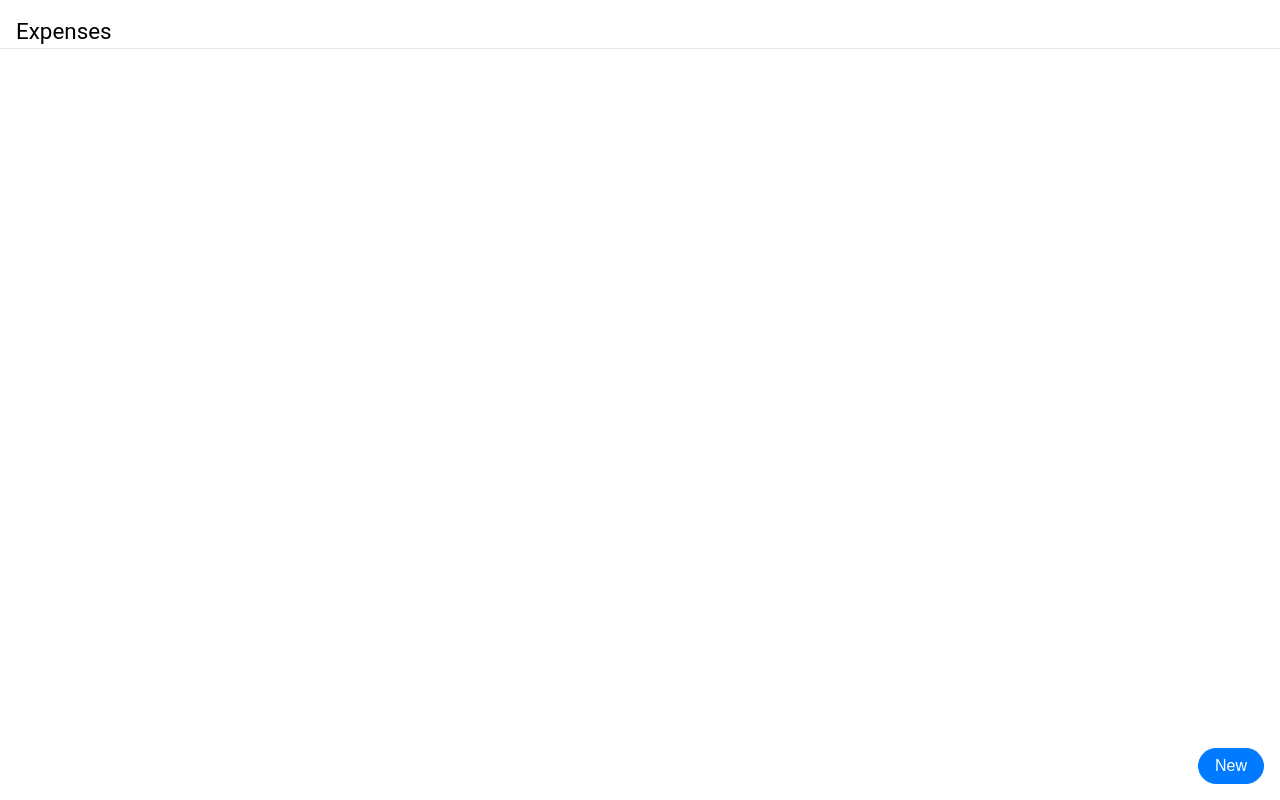
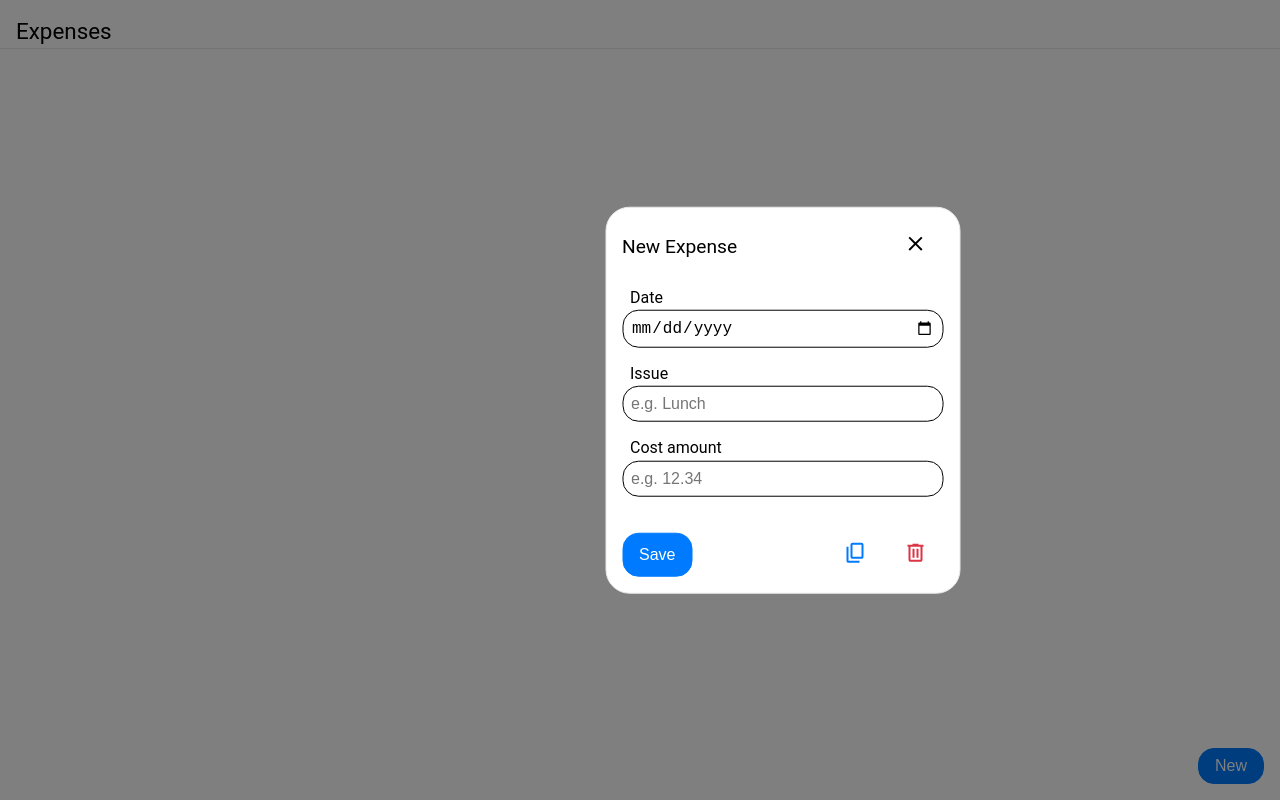
Before and after one commit to rudolfbatke/moneyhamster, a SvelteKit app: page /app/expenses in a window 1280 px wide. Built offline with nearby package versions, Linux system fonts and the light colour scheme.

Commit message:
feat(expenses): add icons and inputs
Signed-off-by: Rudolf Batke <rudolf@batke.eu>

```diff
--- a/src/lib/components/Button.svelte
+++ b/src/lib/components/Button.svelte
@@ -1,18 +1,24 @@
 <script>
-	/** @type {boolean} */
-	export let outlined = false;
 	/** @type {'primary' | 'danger'} */
 	export let color = 'primary';
+	/** @type {'fill' | 'outline' | 'plain'} */
+	export let style = 'fill';
 </script>
 
-<button class:danger={color === 'danger'} class:outlined on:click>
+<button
+	class:danger={color === 'danger'}
+	class:fill={style === 'fill'}
+	class:outline={style === 'outline'}
+	class:plain={style === 'plain'}
+	on:click
+>
 	<slot />
 </button>
 
 <style>
 	button {
 		border: 1px solid var(--primary-color);
-		border-radius: 18px;
+		border-radius: 1rem;
 		color: var(--background-color);
 		cursor: pointer;
 		padding: 0.5em 1em;
@@ -24,13 +30,19 @@
 		background-color: var(--primary-hover);
 	}
 
-	button.outlined {
+	button.outline,
+	button.plain {
 		background-color: transparent;
 		color: var(--primary-color);
 	}
 
-	button.outlined:hover {
+	button.outline:hover,
+	button.plain:hover {
 		background-color: var(--background-hover);
+	}
+
+	button.plain {
+		border: none;
 	}
 
 	.danger {
@@ -38,7 +50,7 @@
 		color: var(--danger-color);
 		background-color: var(--danger-color);
 	}
-	.danger.outlined {
+	.danger.outline {
 		color: var(--danger-color);
 	}
 </style>
--- a/src/lib/components/Dialog.svelte
+++ b/src/lib/components/Dialog.svelte
@@ -1,6 +1,9 @@
 <script>
 	import { createEventDispatcher } from 'svelte';
 	import Button from './Button.svelte';
+	import Close from '$lib/icons/Close.svelte';
+	import Delete from '$lib/icons/Delete.svelte';
+	import Copy from '$lib/icons/Copy.svelte';
 
 	const dispatch = createEventDispatcher();
 
@@ -8,7 +11,7 @@
 	 * This is the code that is executed when the user clicks on the button
 	 * The value of the button is passed to the parent component
 	 *
-	 * @param {'save'|'cancel'|'delete'|'copy'} action
+	 * @param {'save'|'close'|'delete'|'copy'} action
 	 */
 	const click = (action) => dispatch('action', action);
 </script>
@@ -19,18 +22,24 @@
 			<h2>
 				<slot name="title">Title</slot>
 			</h2>
-			<Button on:click={() => click('cancel')} outlined>Cancel</Button>
+			<Button on:click={() => click('close')} style="plain">
+				<Close />
+			</Button>
 		</div>
 		<div class="content">
 			<slot />
 		</div>
-		<form class="actions">
+		<div class="actions">
+			<Button on:click={() => click('save')}>Save</Button>
 			<div>
-				<Button color="danger" outlined on:click={() => click('delete')}>Delete</Button>
-				<Button outlined on:click={() => click('copy')}>Copy</Button>
+				<Button style="plain" on:click={() => click('copy')}>
+					<Copy />
+				</Button>
+				<Button color="danger" style="plain" on:click={() => click('delete')}>
+					<Delete color="danger" />
+				</Button>
 			</div>
-			<Button on:click={() => click('save')}>Save</Button>
-		</form>
+		</div>
 	</dialog>
 </div>
 
@@ -52,7 +61,7 @@
 		transform: translate(-50%, -50%);
 		max-width: 90%;
 		background-color: var(--background-color);
-		border-radius: 27px;
+		border-radius: 1.5rem;
 		z-index: 1000;
 		border: 1px solid var(--border-color);
 	}
--- /dev/null
+++ b/src/lib/components/Input.svelte
@@ -0,0 +1,44 @@
+<script>
+	/** @type {'text' | 'number' | 'date'} */
+	export let type = 'text';
+	export let label = '';
+	export let value = '';
+	export let placeholder = '';
+	export let required = false;
+	export let disabled = false;
+	export let readonly = false;
+
+	const id = label || Math.random().toString(36).substring(2, 15);
+</script>
+
+<div>
+	<label for={id}>
+		{label}
+	</label>
+	<input {type} {value} {placeholder} {required} {disabled} {readonly} {id} />
+</div>
+
+<style>
+	div {
+		display: flex;
+		flex-direction: column;
+		color: var(--text-color);
+		padding-bottom: 1rem;
+	}
+
+	label {
+		font-size: 1rem;
+		margin-bottom: 0.2rem;
+		color: var(--text-color);
+		padding-left: 0.5rem;
+	}
+
+	input {
+		border: 1px solid var(--text-color);
+		border-radius: 1rem;
+		padding: 0.5rem;
+		font-size: 1rem;
+		background-color: var(--background-color);
+		color: var(--text-color);
+	}
+</style>
--- /dev/null
+++ b/src/lib/icons/Close.svelte
@@ -0,0 +1,3 @@
+<svg xmlns="http://www.w3.org/2000/svg" height="24" viewBox="0 -960 960 960" width="24" style="fill: var(--text-color)">
+<path d="m256-200-56-56 224-224-224-224 56-56 224 224 224-224 56 56-224 224 224 224-56 56-224-224-224 224Z"/>
+</svg>
--- /dev/null
+++ b/src/lib/icons/Copy.svelte
@@ -0,0 +1,16 @@
+<script>
+	/** @type {'primary'|'secondary'|'danger'} */
+	export let color = 'primary';
+</script>
+
+<svg
+	xmlns="http://www.w3.org/2000/svg"
+	height="24"
+	viewBox="0 -960 960 960"
+	width="24"
+	style={`fill: var(--${color}-color)`}
+>
+	<path
+		d="M360-240q-33 0-56.5-23.5T280-320v-480q0-33 23.5-56.5T360-880h360q33 0 56.5 23.5T800-800v480q0 33-23.5 56.5T720-240H360Zm0-80h360v-480H360v480ZM200-80q-33 0-56.5-23.5T120-160v-560h80v560h440v80H200Zm160-240v-480 480Z"
+	/></svg
+>
--- /dev/null
+++ b/src/lib/icons/Delete.svelte
@@ -0,0 +1,16 @@
+<script>
+	/** @type {'primary'|'secondary'|'danger'} */
+	export let color = 'primary';
+</script>
+
+<svg
+	xmlns="http://www.w3.org/2000/svg"
+	height="24"
+	viewBox="0 -960 960 960"
+	width="24"
+	style={`fill: var(--${color}-color)`}
+>
+	<path
+		d="M280-120q-33 0-56.5-23.5T200-200v-520h-40v-80h200v-40h240v40h200v80h-40v520q0 33-23.5 56.5T680-120H280Zm400-600H280v520h400v-520ZM360-280h80v-360h-80v360Zm160 0h80v-360h-80v360ZM280-720v520-520Z"
+	/>
+</svg>
--- a/src/routes/app/expenses/+page.svelte
+++ b/src/routes/app/expenses/+page.svelte
@@ -3,6 +3,8 @@
 	import Button from '$lib/components/Button.svelte';
 	import Dialog from '$lib/components/Dialog.svelte';
 	import Float from '$lib/components/Float.svelte';
+	import Input from '$lib/components/Input.svelte';
+
 	import List from '$lib/components/List.svelte';
 	import ListItem from '$lib/components/ListItem.svelte';
 	import Topbar from '$lib/components/Topbar.svelte';
@@ -88,10 +90,15 @@
 	{/each}
 </List>
 
-{#if editExpense}
+{#if !editExpense}
 	<Dialog on:action={() => (editExpense = false)}>
 		<span slot="title">New Expense</span>
-	</Dialog>
+		<form>
+			<Input label="Date" type="date" required />
+			<Input label="Issue" type="text" required placeholder="e.g. Lunch" />
+			<Input label="Cost amount" type="number" required placeholder="e.g. 12.34" />
+		</form></Dialog
+	>
 {/if}
 
 <Float>
```
